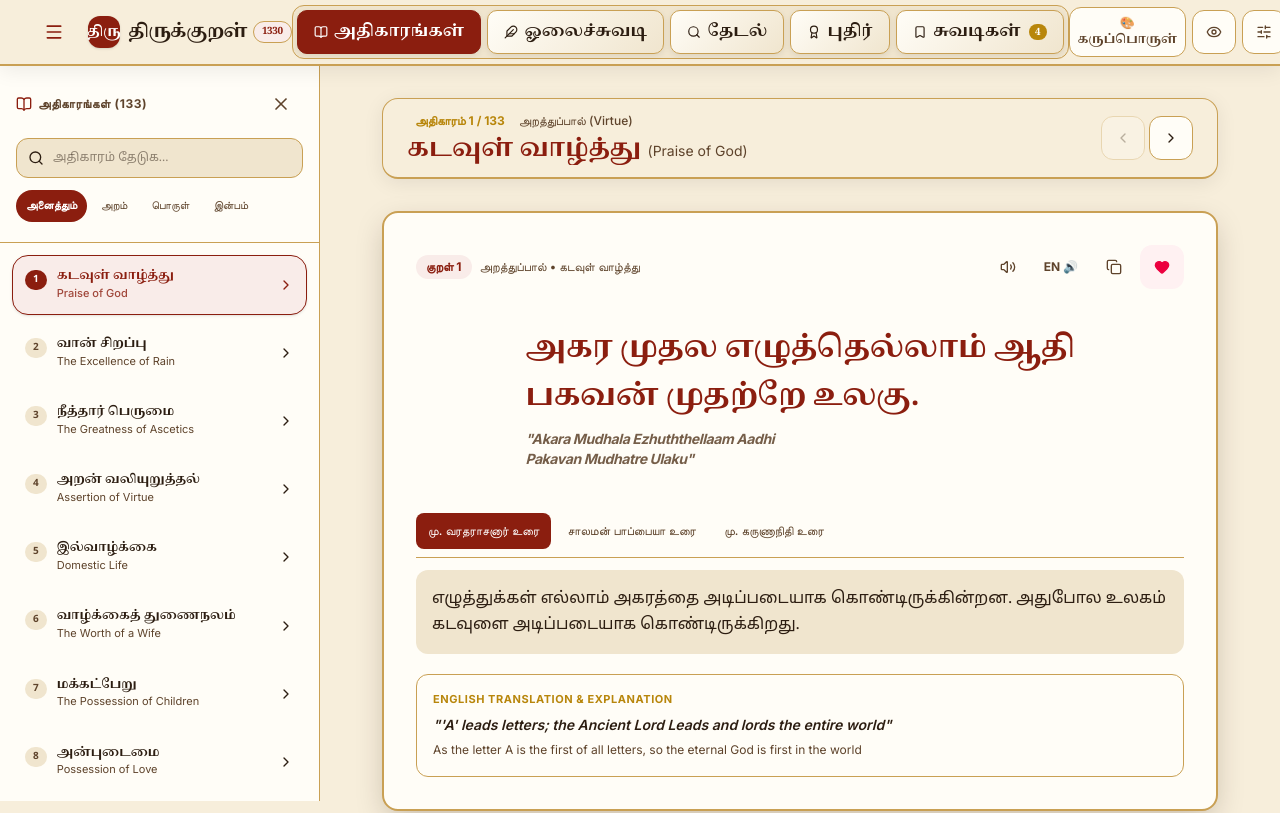
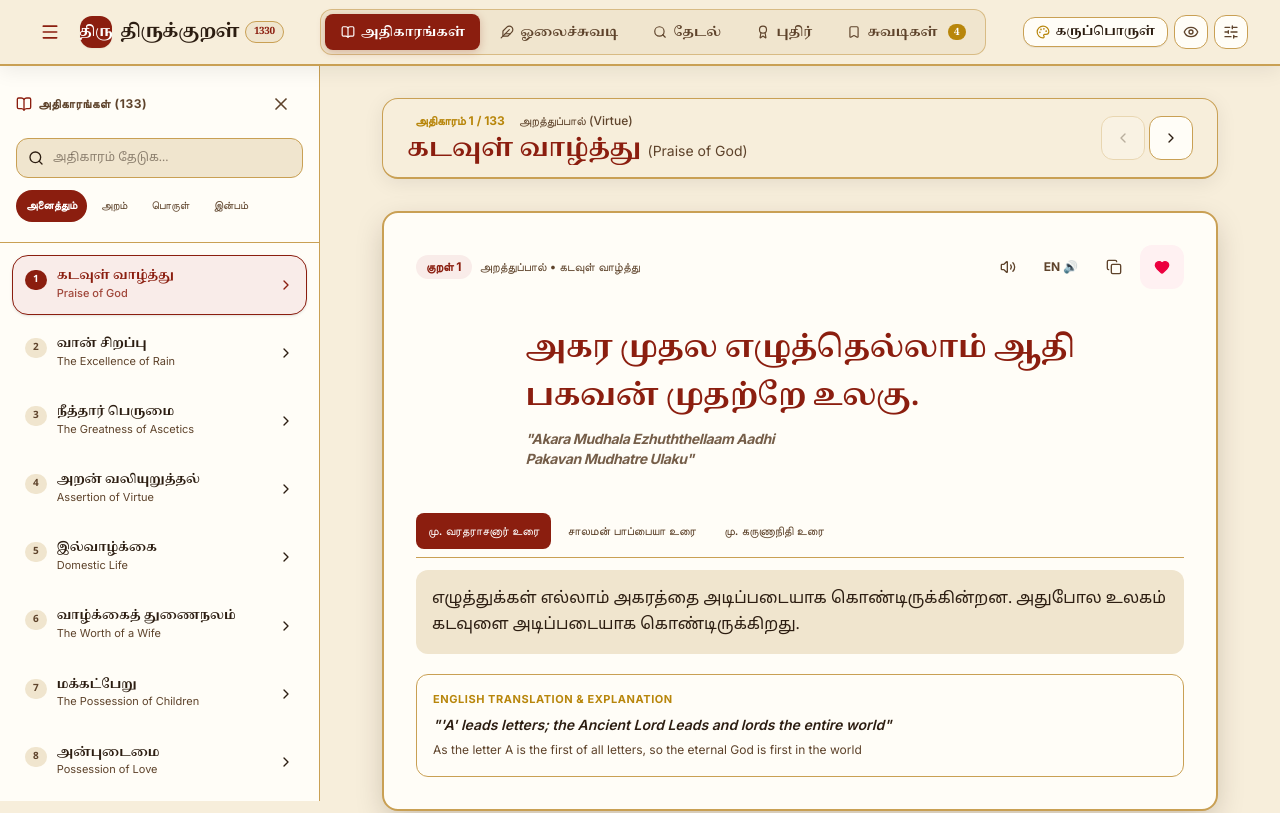
Before and after one commit to gagatech-57/KuralAram, a React (Vite) app: page / in a window 1280 px wide. Shown: the top 813 px of the page. Built offline with nearby package versions, Linux system fonts and the light colour scheme.

Commit message:
Restyle navigation header to remove double borders and clean up action buttons

```diff
--- a/src/components/Navbar.jsx
+++ b/src/components/Navbar.jsx
@@ -1,7 +1,7 @@
 import React, { useState } from 'react';
 import {
   BookOpen, Search, Bookmark, Award, Feather,
-  Menu, Maximize, Eye, SlidersHorizontal, X
+  Menu, Maximize, Eye, SlidersHorizontal, X, Palette
 } from 'lucide-react';
 
 export default function Navbar({
@@ -34,12 +34,12 @@ export default function Navbar({
       <div className="max-w-7xl mx-auto px-3 sm:px-6 lg:px-8">
         <div className="flex items-center justify-between h-16">
 
-          {/* Left Side: Sidebar Toggle & Brand Title */}
+          {/* Left Side: Sidebar Toggle & Brand Logo/Title */}
           <div className="flex items-center gap-2 sm:gap-3">
             <button
               onClick={() => setSidebarOpen(!sidebarOpen)}
-              className="touch-target p-2 rounded-xl text-[var(--text-muted)] hover:text-[var(--text-main)] transition-colors"
-              title={sidebarOpen ? "Collapse Chapters Sidebar" : "Open Chapters Sidebar"}
+              className="p-2 rounded-xl text-[var(--text-muted)] hover:text-[var(--text-main)] hover:bg-[var(--bg-surface)] transition-colors"
+              title={sidebarOpen ? "Collapse Sidebar" : "Open Sidebar"}
             >
               <Menu className="w-5 h-5 text-[var(--brand-primary)]" />
             </button>
@@ -48,13 +48,13 @@ export default function Navbar({
               onClick={() => setActiveTab('explore')}
               className="flex items-center gap-2 cursor-pointer group"
             >
-              <span className="w-8 h-8 rounded-xl bg-[var(--brand-primary)] text-white font-bold font-tamil-serif flex items-center justify-center text-sm shadow-sm group-hover:scale-105 transition-transform">
+              <span className="w-8 h-8 rounded-xl bg-[var(--brand-primary)] text-white font-bold font-tamil-serif flex items-center justify-center text-sm shadow-xs group-hover:scale-105 transition-transform">
                 திரு
               </span>
               <div>
                 <h1 className="text-base sm:text-lg font-bold font-tamil-serif text-[var(--text-main)] tracking-tight flex items-center gap-1.5">
                   திருக்குறள்
-                  <span className="text-[10px] font-bold px-2 py-0.5 rounded-full bg-[var(--brand-primary-light)] text-[var(--brand-primary)] font-tamil-serif border border-[var(--bg-card-border)]">
+                  <span className="text-[10px] font-bold px-2 py-0.5 rounded-full bg-[var(--bg-surface)] text-[var(--brand-primary)] font-tamil-serif border border-[var(--bg-card-border)]">
                     1330
                   </span>
                 </h1>
@@ -62,8 +62,8 @@ export default function Navbar({
             </div>
           </div>
 
-          {/* Center: Ancient Navigation Pills (Desktop) */}
-          <nav className="hidden md:flex items-center gap-1.5 bg-[var(--bg-surface)] p-1 rounded-xl border border-[var(--bg-card-border)]">
+          {/* Center: Sleek Navigation Pills (Desktop) */}
+          <nav className="hidden md:flex items-center gap-1 bg-[var(--bg-surface)] p-1 rounded-xl border border-[var(--bg-card-border)]/60">
             <button
               onClick={() => setActiveTab('explore')}
               className={`btn-pill ${activeTab === 'explore' ? 'btn-pill-active' : ''}`}
@@ -103,23 +103,24 @@ export default function Navbar({
               <Bookmark className="w-3.5 h-3.5" />
               <span>சுவடிகள்</span>
               {bookmarkCount > 0 && (
-                <span className="ml-0.5 px-1.5 py-0.2 text-[10px] rounded-full bg-[var(--brand-accent)] text-white font-bold">
+                <span className="ml-1 px-1.5 py-0.2 text-[10px] rounded-full bg-[var(--brand-accent)] text-white font-bold">
                   {bookmarkCount}
                 </span>
               )}
             </button>
           </nav>
 
-          {/* Right Side: Theme Dropdown & Settings */}
+          {/* Right Side: Clean Actions (Theme, Zen, Settings) */}
           <div className="flex items-center gap-1.5">
 
             {/* Theme Dropdown */}
             <div className="relative group">
               <button
-                className="touch-target p-2 rounded-xl text-[var(--text-muted)] hover:text-[var(--text-main)] transition-colors border border-[var(--bg-card-border)] bg-[var(--bg-card)] flex items-center gap-1 text-xs font-bold font-tamil-serif"
-                title="Change Ancient Theme"
+                className="px-3 py-1.5 rounded-xl text-[var(--text-main)] hover:bg-[var(--bg-surface)] transition-colors border border-[var(--bg-card-border)] bg-[var(--bg-card)] flex items-center gap-1.5 text-xs font-bold font-tamil-serif shadow-2xs"
+                title="Change Theme"
               >
-                <span>🎨 கருப்பொருள்</span>
+                <Palette className="w-3.5 h-3.5 text-[var(--brand-accent)]" />
+                <span className="hidden sm:inline">கருப்பொருள்</span>
               </button>
 
               <div className="absolute right-0 top-full mt-2 w-48 bg-[var(--bg-card)] border-2 border-[var(--bg-card-border)] rounded-xl shadow-2xl p-2 hidden group-hover:block z-50 animate-fade-in font-tamil-serif">
@@ -147,21 +148,21 @@ export default function Navbar({
               </div>
             </div>
 
-            {/* Zen Mode Button */}
+            {/* Zen Focus Mode Button */}
             <button
               onClick={() => setIsZenMode(!isZenMode)}
-              className={`touch-target p-2 rounded-xl transition-all border border-[var(--bg-card-border)] ${isZenMode ? 'bg-[var(--brand-primary)] text-white' : 'text-[var(--text-muted)] bg-[var(--bg-card)] hover:text-[var(--text-main)]'}`}
+              className={`p-2 rounded-xl transition-all border border-[var(--bg-card-border)] ${isZenMode ? 'bg-[var(--brand-primary)] text-white shadow-xs' : 'text-[var(--text-muted)] bg-[var(--bg-card)] hover:text-[var(--text-main)] hover:bg-[var(--bg-surface)]'}`}
               title="Zen Focus Reading Mode"
             >
               <Eye className="w-4 h-4" />
             </button>
 
-            {/* Settings Popover */}
+            {/* Settings Popover Button */}
             <div className="relative">
               <button
                 onClick={() => setShowSettings(!showSettings)}
-                className="touch-target p-2 rounded-xl text-[var(--text-muted)] border border-[var(--bg-card-border)] bg-[var(--bg-card)] hover:text-[var(--text-main)] transition-colors"
-                title="Font size & options"
+                className="p-2 rounded-xl text-[var(--text-muted)] border border-[var(--bg-card-border)] bg-[var(--bg-card)] hover:text-[var(--text-main)] hover:bg-[var(--bg-surface)] transition-colors"
+                title="Font size & Options"
               >
                 <SlidersHorizontal className="w-4 h-4" />
               </button>
--- a/src/index.css
+++ b/src/index.css
@@ -139,8 +139,8 @@ body {
   right: 12px;
 }
 
-/* Antique Buttons */
-.btn-antique, .btn-pill {
+/* Antique & Pill Buttons */
+.btn-antique {
   background: linear-gradient(135deg, var(--bg-card), var(--bg-surface));
   border: 1.5px solid var(--bg-card-border);
   color: var(--text-main);
@@ -157,17 +157,46 @@ body {
   box-shadow: 0 2px 6px rgba(0, 0, 0, 0.08);
 }
 
-.btn-antique:hover, .btn-pill:hover {
+.btn-antique:hover {
   background: var(--brand-accent);
   color: #FFFFFF;
   border-color: var(--brand-accent);
   transform: translateY(-1px);
 }
 
-.btn-antique-active, .btn-pill-active {
+.btn-antique-active {
   background: var(--brand-primary) !important;
   color: #FFFFFF !important;
   border-color: var(--brand-primary) !important;
+}
+
+.btn-pill {
+  border-radius: 8px;
+  padding: 0.45rem 0.9rem;
+  font-size: 0.8rem;
+  font-family: var(--font-tamil-serif);
+  font-weight: 600;
+  display: inline-flex;
+  align-items: center;
+  justify-content: center;
+  gap: 0.4rem;
+  transition: all 0.2s ease;
+  background-color: transparent;
+  color: var(--text-muted);
+  border: 1px solid transparent;
+  cursor: pointer;
+  white-space: nowrap;
+}
+
+.btn-pill:hover {
+  background-color: var(--bg-card);
+  color: var(--text-main);
+}
+
+.btn-pill-active {
+  background-color: var(--brand-primary) !important;
+  color: #FFFFFF !important;
+  box-shadow: 0 2px 8px rgba(139, 30, 15, 0.25);
 }
 
 /* Slim Scrollbar */
```
